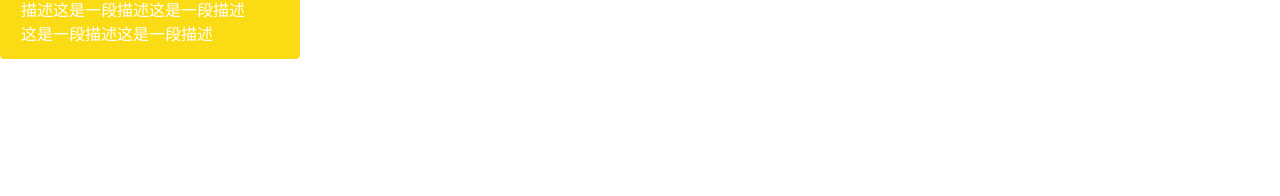
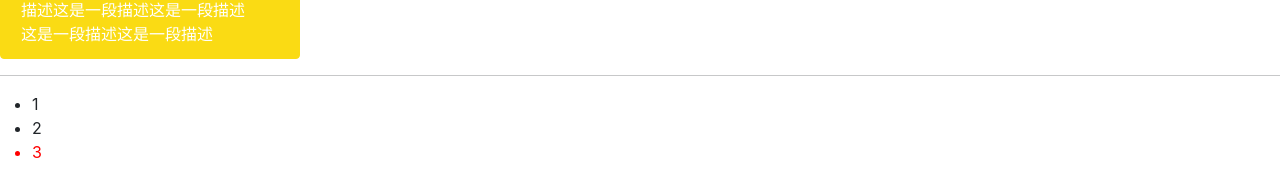
Before and after one commit to whmk-m/whmk-amuse, a React (Create React App) app: page / in a window 1280 px wide. Shown: the part 480-676 px from the top of the page. Built offline with nearby package versions, Linux system fonts and the light colour scheme.

Commit message:
初步搭建Menu、MenuItem基本结构

```diff
--- a/src/App.tsx
+++ b/src/App.tsx
@@ -1,9 +1,12 @@
 import React from "react";
 import Button, {ButtonSize, ButtonType} from "./components/Button";
 import Alert, { AlertType } from "./components/Alert";
+import Menu, {IMenuProps} from "./components/Menu";
+import MenuItem,{IMenuItemProps} from "./components/Menu/MenuItem";
 function App() {
   return (
     <div className="App">
+      <div>
         <Button>
           默认
         </Button>
@@ -36,6 +39,7 @@ function App() {
         >
           百度一下
         </Button>
+      </div>
       <hr/>
       <div style={{width:'300px'}}>
         <Alert title='Hello world!'/>
@@ -50,6 +54,20 @@ function App() {
           closable={true}
         />
       </div>
+      <hr/>
+      <div>
+        <Menu className={'custom-menu'}>
+          <MenuItem className={'custom-item'}>
+            1
+          </MenuItem>
+          <MenuItem disabled={true}>
+            2
+          </MenuItem>
+          <MenuItem style={{color:'#ff0000'}}>
+            3
+          </MenuItem>
+        </Menu>
+      </div>
     </div>
   );
 }
--- /dev/null
+++ b/src/components/Menu/MenuItem.tsx
@@ -0,0 +1,32 @@
+import React from 'react'
+import classNames from "classnames";
+
+export interface IMenuItemProps {
+  disabled?: boolean,
+  className?: string,
+  style?: React.CSSProperties
+}
+
+const MenuItem: React.FC<IMenuItemProps> = (props) => {
+  const {
+    disabled,
+    className,
+    style,
+    children
+  } = props
+  const classes = classNames('whmk-menu-item',{
+    'is-disabled':disabled,
+    [`${className}`]:!!className,
+  })
+  return (
+    <li className={classes} style={style}>
+      {children}
+    </li>
+  )
+}
+
+MenuItem.defaultProps = {
+  disabled:false
+}
+
+export default MenuItem
--- /dev/null
+++ b/src/components/Menu/index.tsx
@@ -0,0 +1,39 @@
+import React from 'react'
+import classNames from "classnames";
+
+export type MenuMode = 'vertical' | 'horizontal'
+
+export interface IMenuProps {
+  defaultIndex?: number,
+  className?: string,
+  style?: React.CSSProperties,
+  onSelect?: (selectedIndex: number) => void,
+  mode?: MenuMode
+}
+
+const Menu: React.FC<IMenuProps> = (props) => {
+  const {
+    defaultIndex,
+    className,
+    style,
+    onSelect,
+    mode,
+    children
+  } = props
+  const classes = classNames('whmk-menu', {
+    'whmk-menu-vertical': mode === 'vertical',
+    [`${className}`]: !!className,
+  })
+  return (
+    <ul className={classes} style={style}>
+      {children}
+    </ul>
+  )
+}
+
+Menu.defaultProps = {
+  defaultIndex: 0,
+  mode: 'horizontal'
+}
+
+export default Menu
```
Lines whose indentation alone changed are shown as unchanged.
